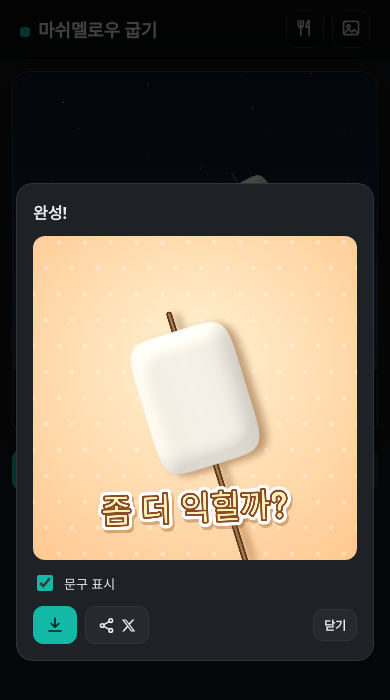
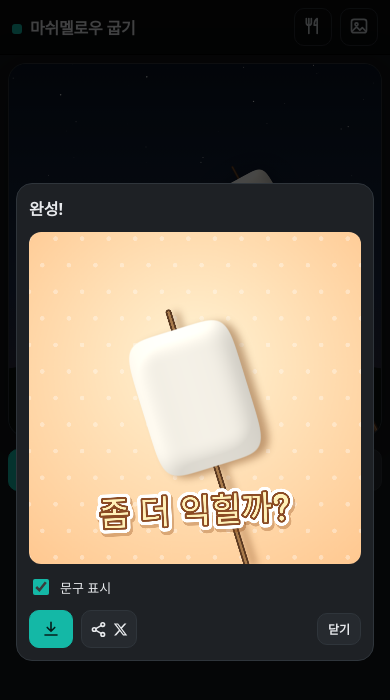
Before and after one commit to swoonqx/sw-marshmallow, a plain HTML site: page index.html in a window 390 px wide. Both pictures are taken after a click on the button "완성하기". Drawn offline with Linux system fonts and the light colour scheme; animation ran at ten frames a second.

Commit message:
Add files via upload

```diff
--- a/index.html
+++ b/index.html
@@ -25,13 +25,13 @@ body{background:var(--bg);color:var(--text);font-family:Pretendard,"Apple SD Got
 .tools{display:flex;gap:8px}
 .gear{background:transparent;border:1px solid #2a2f35;color:#c7ccd1;border-radius:10px;width:38px;height:38px;font-size:20px;cursor:pointer;line-height:1}
 .gear:hover,.gear.on{border-color:var(--accent);color:var(--accent);background:var(--accent-soft)}
-.bar{display:flex;gap:8px;width:100%;max-width:min(760px,calc(100vh - 190px))}
+.bar{display:flex;gap:8px;width:100%;max-width:min(760px,calc(100dvh - 190px))}
 .bar .btn{flex:1}
 .stage{width:100%}
 .side{position:absolute;top:12px;right:12px;width:300px;max-width:calc(100% - 24px);z-index:5;display:none;flex-direction:column;gap:14px;max-height:calc(100% - 24px);overflow:auto;box-shadow:0 12px 40px rgba(0,0,0,.5)}
 .side.open{display:flex}
 .stage{display:flex;flex-direction:column;align-items:center;gap:12px;min-width:0}
-.cvwrap{width:100%;max-width:min(760px,calc(100vh - 190px));aspect-ratio:1/1;border-radius:18px;overflow:hidden;border:1px solid var(--line);background:#0d1b2a;box-shadow:0 10px 40px rgba(0,0,0,.35)}
+.cvwrap{width:100%;max-width:min(760px,calc(100dvh - 190px));aspect-ratio:1/1;border-radius:18px;overflow:hidden;border:1px solid var(--line);background:#0d1b2a;box-shadow:0 10px 40px rgba(0,0,0,.35)}
 #scene{width:100%;height:100%;display:block;touch-action:none;cursor:grab;user-select:none;-webkit-user-select:none}
 #scene.down{cursor:grabbing}
 .tip{font-size:13px;color:var(--muted);text-align:center;line-height:1.5;max-width:560px}
@@ -75,6 +75,13 @@ body{background:var(--bg);color:var(--text);font-family:Pretendard,"Apple SD Got
   .app{padding:12px}
   .brand span{display:none}
   .cvwrap{max-width:100%}
+  .topbar{padding:8px 12px}
+  .brand h1{font-size:16px}
+  .app{padding:8px}
+  .side{left:12px;right:12px;width:auto;max-width:none}
+  .bar{max-width:100%}
+  .sheet{padding:12px}
+  .btn{padding:10px 8px}
 }
 </style>
 <link rel="preconnect" href="https://fonts.googleapis.com"><link href="https://fonts.googleapis.com/css2?family=Jua&display=swap" rel="stylesheet">
@@ -819,7 +826,8 @@ function drawResultScene(g,spr,cook,cap){
 }
 function drawResult(){
   if(!hiSprite) return;
-  const cap=$('#chkText').checked?t(stage(frozenCook)==='good'?'capGood':stage(frozenCook)==='burnt'?'capBurnt':'capRaw'):null;
+  const stg=stage(frozenCook),ate=frozenBites>0;
+  const cap=$('#chkText').checked?t(stg==='good'?(ate?'capGoodEat':'capGood'):stg==='burnt'?(ate?'capBurntEat':'capBurnt'):'capRaw'):null;
   rg.setTransform(rc.width/1000,0,0,rc.width/1000,0,0);
   drawResultScene(rg,hiSprite,frozenCook,cap);
 }
```
